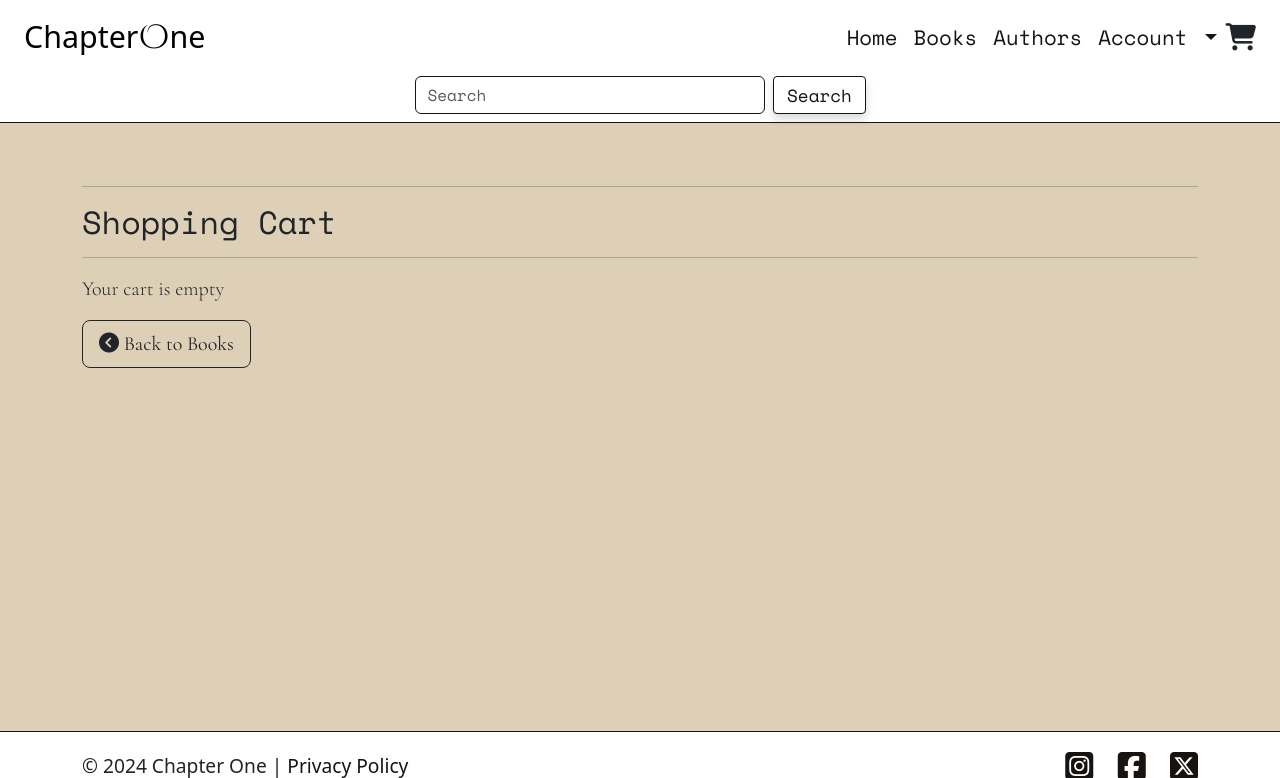
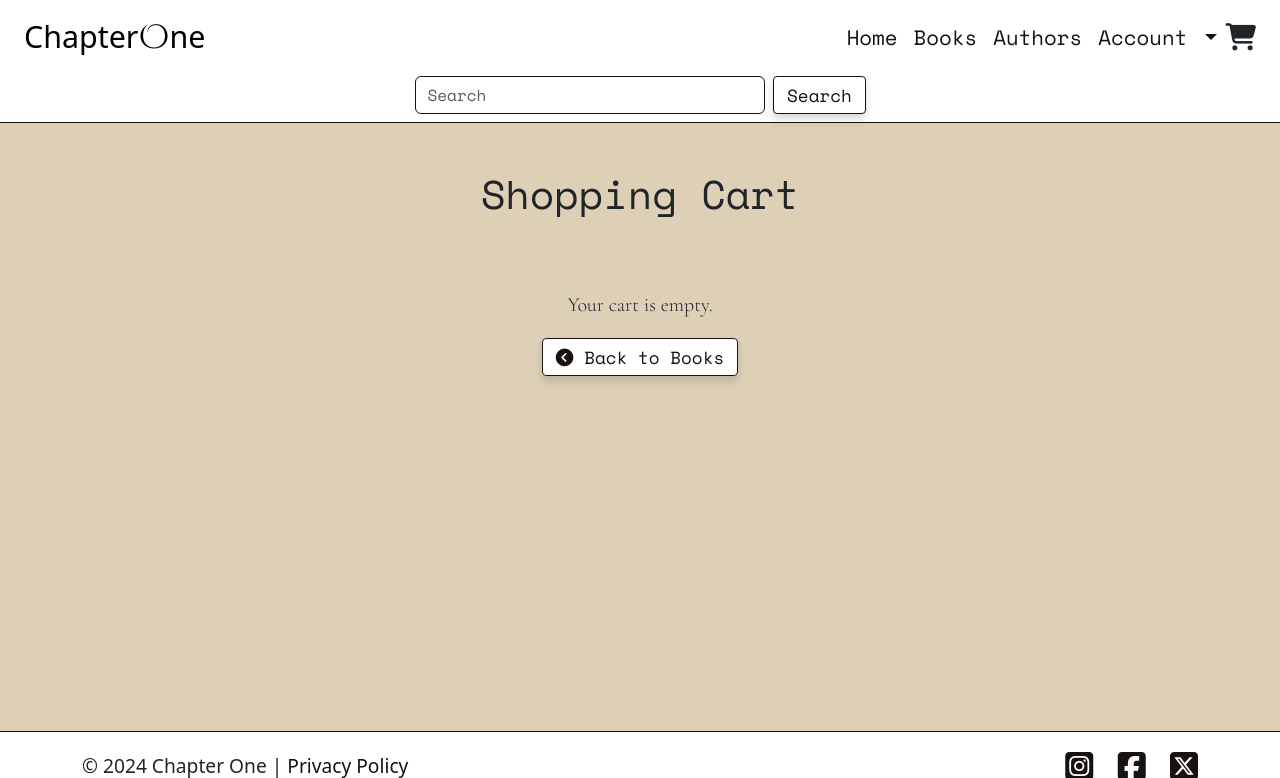
Before and after one commit to niekados/chapter-one, a Django app: page /cart/ in a window 1280 px wide. Shown: the top 778 px of the page. Run offline with Django 4.2, Linux system fonts and the light colour scheme; some libraries are stand-ins or nearby versions.

Commit message:
feat: style shopping cart template

```diff
--- a/cart/templates/cart/cart.html
+++ b/cart/templates/cart/cart.html
@@ -6,61 +6,89 @@ Shopping Cart
 {% endblock %}
 
 {% block content %}
-<div class="container mb-2">
-    <div class="row">
-        <div class="col">
-            <hr>
-            <h2>Shopping Cart</h2>
-            <hr>
-        </div>
-    </div>
-    <div class="row">
-        <div class="col">
+<div class="container pb-5">
+    <h1 class="text-center mb-4">Shopping Cart</h1>
+
+    <div class="row justify-content-center">
+        <div class="col-12 col-lg-10">
             {% if cart_items %}
-            <div class="table-responsive rounded">
-                <table class="table">
-                    <thead>
+            <!-- Cart table -->
+            <div class="table-responsive bg-white">
+                <table class="table table-hover align-middle cart-table">
+                    <!-- Table header -->
+                    <thead class="table-dark">
                         <tr>
                             <th scope="col">Book</th>
-                            <th scope="col">Price</th>
-                            <th scope="col"></th>
+                            <th scope="col" class="text-center">Price</th>
+                            <th scope="col" class="text-end"></th>
                         </tr>
                     </thead>
+
+                    <!-- Table body -->
+                    <tbody>
                         {% for item in cart_items %}
                         <tr>
-                            <td><a href="{% url 'book_detail' item.book.slug %}">{{ item.book.title }}</a> by {{ item.book.author }}</td>
+                            <!-- Book title -->
+                            <td class="cart-book-title">
+                                <a href="{% url 'book_detail' item.book.slug %}" class="cart-book-link">
+                                    {{ item.book.title }}
+                                </a>
+                                <span class="cart-book-author"> by {{ item.book.author }}</span>
+                            </td>
 
-                       <td>€ {{ item.book.price }}</td>
+                            <!-- Book price -->
+                            <td class="text-center cart-price">
+                                € {{ item.book.price }}
+                            </td>
+
                             <!-- Remove book -->
-                       <td><a href="{% url 'remove_from_cart' item.book.id %}">Remove</a></td>
+                            <td class="text-end cart-actions">
+                                <a href="{% url 'remove_from_cart' item.book.id %}"
+                                   class="btn-chapter-one btn-small btn-red">
+                                    <i class="fa-solid fa-trash"></i> Remove
+                                </a>
+                            </td>
                         </tr>
                         {% endfor %}
+
+                        <!-- Total row -->
                         <tr>
-                        <td>Total: </td>
-                        <td><h6>€ {{ total|floatformat:2 }}</h6></td>
+                            <td class="fw-bold">Total:</td>
+                            <td class="text-center fw-bold">€ {{ total|floatformat:2 }}</td>
                             <td></td>
                         </tr>
-                    <tr>
-                        <td><a href="{% url 'books_list' %}" class="btn btn-outline-dark btn-lg">More books</a></td>
-                        <td>
-                            {% if request.user.is_authenticated %}
-                            <a href="{% url 'checkout' %}" class="btn btn-outline-dark btn-lg">Checkout</a>
-                            {% else %}
-                            <p><strong>Please <a href="{% url 'account_login' %}">login</a> to checkout</strong></p>
-                        {% endif %}
-                        </td>
-                        <td></td>
-                    </tr>
+                    </tbody>
                 </table>
             </div>
+
+            <div class="d-flex justify-content-between flex-wrap mt-4 gap-3 cart-buttons">
+                <!-- More books button -->
+                <a href="{% url 'books_list' %}" class="btn-chapter-one">
+                    <i class="fa-solid fa-book"></i> More Books
+                </a>
+
+                <!-- Checkout button -->
+                {% if request.user.is_authenticated %}
+                <a href="{% url 'checkout' %}" class="btn-chapter-one">
+                    <i class="fa-solid fa-credit-card"></i> Checkout
+                </a>
                 {% else %}
-            <p class="lead mb">Your cart is empty</p>
-            <a href="{% url 'books_list' %}" class="btn btn-outline-dark btn-lg">
-                <span class="icon"><i class="fas fa-circle-chevron-left"></i> Back to Books</span>
+                <p class="mb-0 fw-bold text-center w-100">
+                    Please <a href="{% url 'account_login' %}">login</a> to checkout.
+                </p>
+                {% endif %}
+            </div>
+
+            {% else %}
+            <!-- Empty cart -->
+            <div class="text-center py-5 empty-cart">
+                <p class="lead mb-4">Your cart is empty.</p>
+                <a href="{% url 'books_list' %}" class="btn-chapter-one">
+                    <i class="fa-solid fa-circle-chevron-left"></i> Back to Books
                 </a>
+            </div>
             {% endif %}
         </div>
     </div>
 </div>
-
 {% endblock %}
--- a/static/css/base.css
+++ b/static/css/base.css
@@ -256,6 +256,61 @@ span.decorative {
     font-style: italic;
 }
 
+/* Shopping cart */
+.cart-table th,
+.cart-table td {
+    vertical-align: middle;
+}
+
+/* Book title column */
+.cart-table td:first-child {
+    width: 55%;
+}
+
+/* Price column */
+.cart-table td:nth-child(2) {
+    width: 25%;
+    text-align: center;
+}
+
+/* Actions column */
+.cart-table td:last-child {
+    width: 20%;
+    text-align: end;
+}
+
+/* Total row styling */
+.cart-table tfoot td {
+    font-weight: 700;
+}
+
+.cart-buttons {
+    display: flex;
+    justify-content: space-between;
+    flex-wrap: wrap;
+    gap: 1rem;
+}
+
+.cart-book-link {
+    font-weight: 600;
+    text-decoration: none;
+    color: var(--smoky-black);
+}
+
+.cart-book-link:hover {
+    text-decoration: underline;
+}
+
+.cart-book-author {
+    font-style: italic;
+    color: #6c757d;
+}
+
+.empty-cart {
+    text-align: center;
+    padding: 3rem 0;
+}
+
 /* Form: TinyMCE Rich Text Editor */
 .tox.tox-tinymce {
     border: var(--smoky-black) 1px solid;
```
Lines whose indentation alone changed are shown as unchanged.
